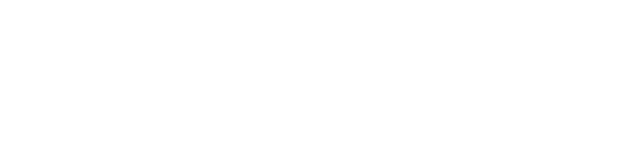
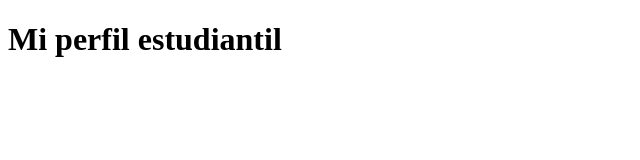
Before and after one commit to juanzb/taller_proyecto_software, a plain HTML site: page index.html in a window 1280 px wide. Shown: the whole page, without its empty margins (0-640 px from the left). Drawn offline with Linux system fonts and the light colour scheme.

Commit message:
se agrega el titulo principal a mi pagina y se modifica titulo de nuevo

```diff
--- a/index.html
+++ b/index.html
@@ -3,9 +3,9 @@
 <head>
   <meta charset="UTF-8">
   <meta name="viewport" content="width=device-width, initial-scale=1.0">
-  <title>Mi aporte al proyecto</title>
+  <title>Perfil estudiantil</title>
 </head>
 <body>
-
+  <h1>Mi perfil estudiantil</h1>
 </body>
 </html>
```
